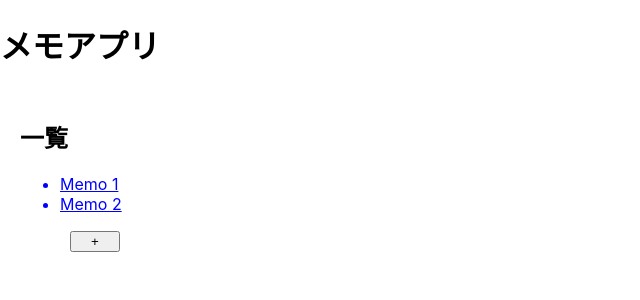
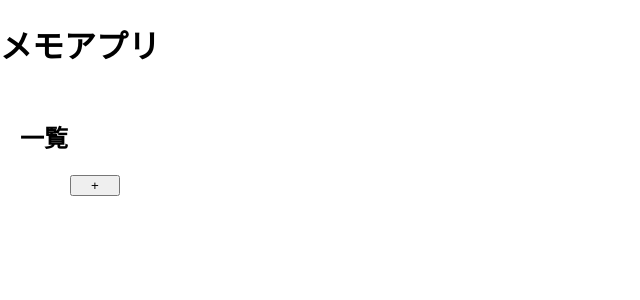
Before and after one commit to a-kuroki-gs/react-memo-app, a React (Create React App) app: page / in a window 1280 px wide. Shown: the top 300 px of the page, without its empty margins (0-640 px from the left). Built offline with nearby package versions, Linux system fonts and the light colour scheme; the HTML template or start-up script is replaced by a standard one.

Commit message:
テストデータの消去

```diff
--- a/src/App.js
+++ b/src/App.js
@@ -4,10 +4,7 @@ import MemoDetail from './MemoDetail';
 import './App.css';
 
 export default function App() {
-  const [memos, setMemos] = useState([
-    { id: 1, text: 'Memo 1 \n This is the first memo.' },
-    { id: 2, text: 'Memo 2 \n This is the second memo.' },
-  ]);
+  const [memos, setMemos] = useState([]);
   const [selectedMemo, setSelectedMemo] = useState(null);
 
   function handleMemoClick(memo) {
```
